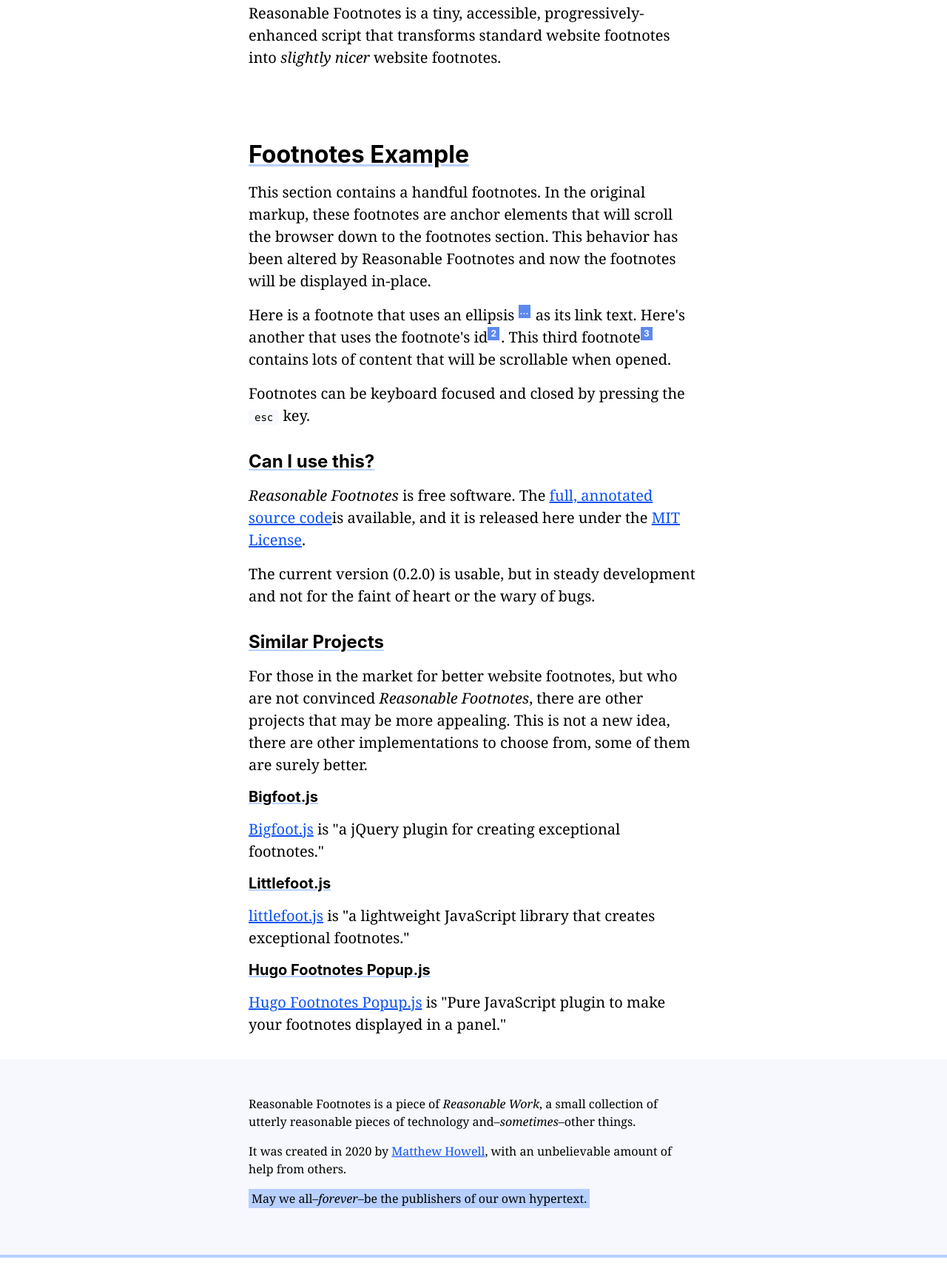
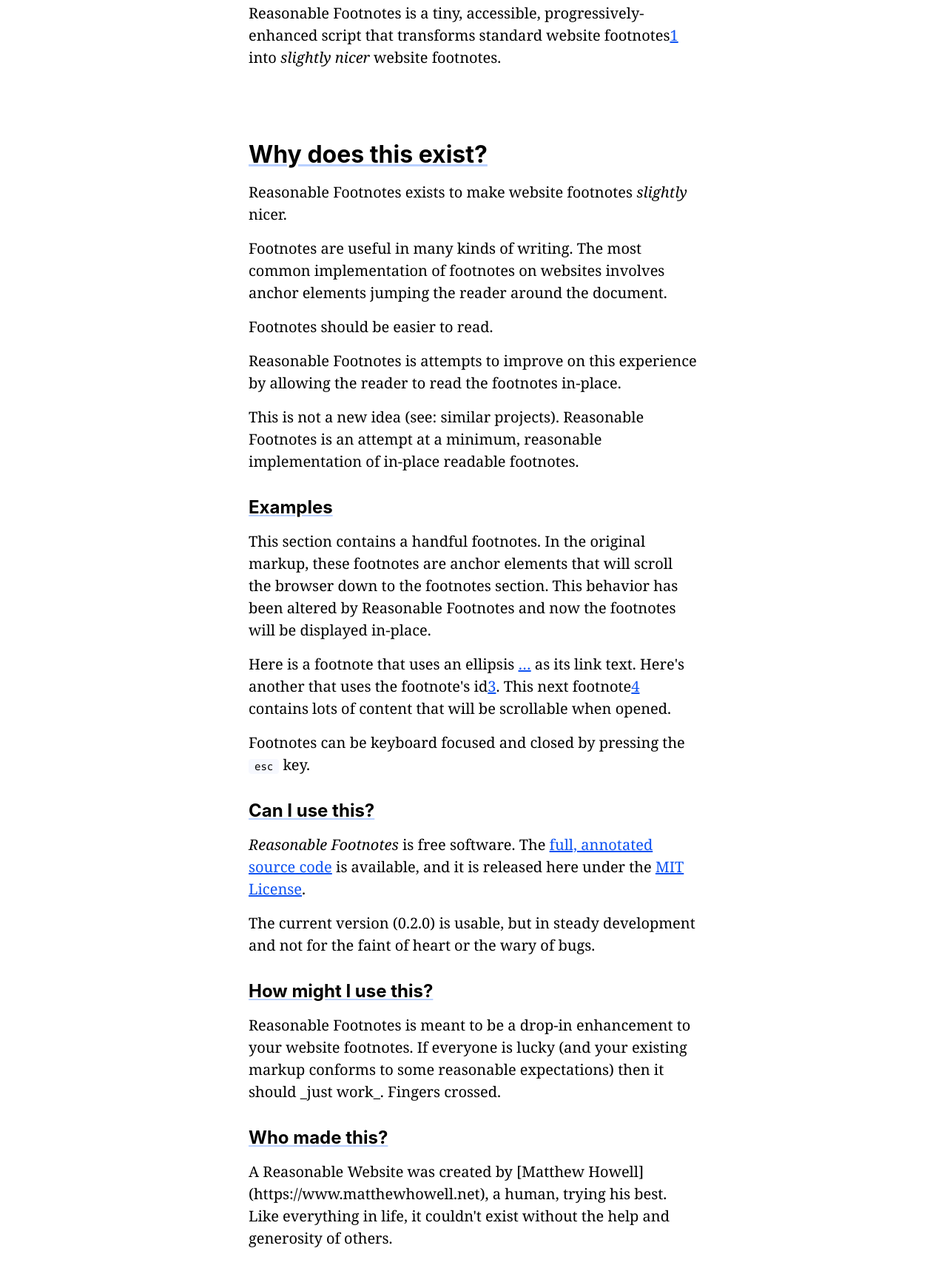
Before and after one commit to matthewhowell/reasonable-footnotes, a plain HTML site: page index.html in a window 1280 px wide. Shown: the part 137-1855 px from the top of the page at 74% size. Drawn offline with Linux system fonts and the light colour scheme.

Commit message:
Updated copy and fixed footnote location links

```diff
--- a/index.html
+++ b/index.html
@@ -27,18 +27,26 @@
 					<p>
 						Reasonable Footnotes is a tiny, accessible,
 						progressively-enhanced script that transforms standard
-						website footnotes into <em>slightly nicer</em> website
+						website footnotes<a id="footnote-location-1" href="#footnote-1" class="rfn-a">1</a> into <em>slightly nicer</em> website
 						footnotes.
 					</p>
 				</header>
 
 				<section>
-					<h2>Footnotes Example</h2>
+					<h2>Why does this exist?</h2>
+					<p>Reasonable Footnotes exists to make website footnotes <em>slightly</em> nicer.</p>
+					<p>Footnotes are useful in many kinds of writing. The most common implementation of footnotes on websites involves anchor elements jumping the reader around the document.</p>
+					<p>Footnotes should be easier to read.</p>
+					<p>Reasonable Footnotes is attempts to improve on this experience by allowing the reader to read the footnotes in-place.</p>
+					<p>This is not a new idea (see: similar projects). Reasonable Footnotes is an attempt at a minimum, reasonable implementation of in-place readable footnotes.</p>
+				</section>
+
+				<section>
+					<h3>Examples</h3>
 					<p>
 						This section contains a handful footnotes. In the original markup, these footnotes are anchor elements that will scroll the browser down to the footnotes section. This behavior has been altered by Reasonable Footnotes and now the footnotes will be displayed in-place.
 					</p>
-					<p>
-						Here is a footnote that uses an ellipsis <a href="#footnote-1" class="rfn-a">…</a> as its link text. Here's another that uses the footnote's id<a href="#footnote-2" class="rfn-a">2</a>. This third footnote<a href="#footnote-3" class="rfn-a">3</a> contains lots of content that will be scrollable when opened.
+					<p>Here is a footnote that uses an ellipsis <a id="footnote-location-2" href="#footnote-2" class="rfn-a">…</a> as its link text. Here's another that uses the footnote's id<a id="footnote-location-3" href="#footnote-3" class="rfn-a">3</a>. This next footnote<a id="footnote-location-4" href="#footnote-4" class="rfn-a">4</a> contains lots of content that will be scrollable when opened.
 					</p>
 					<p>Footnotes can be keyboard focused and closed by pressing the <kbd>esc</kbd> key.</p>
 				</section>
@@ -47,19 +55,21 @@
 					<h3>Can I use this?</h3>
 					<p>
 						<em>Reasonable Footnotes</em> is free software. The
-						<a
-							href="https://github.com/matthewhowell/reasonable-footnotes"
-							>full, annotated source code</a
-						>is available, and it is released here under the
-						<a href="https://choosealicense.com/licenses/mit/"
-							>MIT License</a
-						>.
+						<a href="https://github.com/matthewhowell/reasonable-footnotes">full, annotated source code</a> is available, and it is released here under the <a href="https://choosealicense.com/licenses/mit/">MIT License</a>.
 					</p>
 					<p>
-						The current version (0.2.0) is usable, but in steady
-						development and not for the faint of heart or the wary
-						of bugs.
+						The current version (0.2.0) is usable, but in steady development and not for the faint of heart or the wary of bugs.
 					</p>
+				</section>
+
+				<section>
+					<h3>How might I use this?</h3>
+					<p>Reasonable Footnotes is meant to be a drop-in enhancement to your website footnotes. If everyone is lucky (and your existing markup conforms to some reasonable expectations) then it should _just work_. Fingers crossed.</p>
+				</section>
+
+				<section>
+					<h3>Who made this?</h3>
+					<p>A Reasonable Website was created by [Matthew Howell](https://www.matthewhowell.net), a human, trying his best. Like everything in life, it couldn't exist without the help and generosity of others.</p>
 				</section>
 
 				<section>
@@ -80,21 +90,12 @@
 
 					<h4>Littlefoot.js</h4>
 					<p>
-						<a href="https://goblindegook.github.io/littlefoot/"
-							>littlefoot.js</a
-						>
-						is "a lightweight JavaScript library that creates
-						exceptional footnotes."
+						<a href="https://goblindegook.github.io/littlefoot/">littlefoot.js</a> is "a lightweigh JavaScript library that creates exceptional footnotes."
 					</p>
 
 					<h4>Hugo Footnotes Popup.js</h4>
 					<p>
-						<a
-							href="https://www.vojtech.net/posts/hugo-footnotes-popup/"
-							>Hugo Footnotes Popup.js</a
-						>
-						is "Pure JavaScript plugin to make your footnotes
-						displayed in a panel."
+						<a href="https://www.vojtech.net/posts/hugo-footnotes-popup/">Hugo Footnotes Popup.js</a> is "Pure JavaScript plugin to make your footnotes displayed in a panel."
 					</p>
 				</section>
 
@@ -102,20 +103,29 @@
 					<h4>Footnotes</h4>
 
 					<dl>
-						<dt id="footnote-1">
-							1 <a href="#footnote-location-1">↑</a>
-						</dt>
+						<dt id="footnote-1">1</dt>
 						<dd id="footnote-content-1">
-							The footnote buttons are able to be focused and clicked with keyboard. The footnotes remains selectable text. And can include <strong>markup</strong> as needed.
+							Like this one.
+							<a href="#footnote-location-1">↩︎︎</a>
 						</dd>
 
 						<dt id="footnote-2">2</dt>
 						<dd id="footnote-content-2">
-							Reasonable Footnotes is about 4KB of zero-dependency JavaScript.
+							The footnote buttons are able to be focused and clicked with keyboard. The footnotes remains selectable text. And can include <strong>markup</strong> as needed.
+							<a href="#footnote-location-2">↩︎︎</a>
 						</dd>
 
 						<dt id="footnote-3">3</dt>
-						<dd id="footnote-content-3">Longer footnotes will expand the footnote container vertically, but will not scroll.</dd>
+						<dd id="footnote-content-3">
+							Reasonable Footnotes is about 4KB of zero-dependency JavaScript.
+							<a href="#footnote-location-3">↩︎︎</a>
+						</dd>
+
+						<dt id="footnote-4">4</dt>
+						<dd id="footnote-content-4">
+							Longer footnotes will expand the footnote container vertically, but will not scroll.
+							<a href="#footnote-location-4">↩︎︎</a>
+						</dd>
 					</dl>
 				</footer>
 			</article>
@@ -156,12 +166,12 @@
 			// initialize reasonable footnote
 			// documentation for available config values can be found
 			// https://matthewhowell.github.io/reasonable-footnotes/
-			reasonable_footnotes.init({
-				debug: true,
-				display: 'top',
-				showFootnoteLabel: false,
-				footnoteLinkText: 'original',
-			});
+			// reasonable_footnotes.init({
+			// 	debug: true,
+			// 	display: 'top',
+			// 	showFootnoteLabel: false,
+			// 	footnoteLinkText: 'original',
+			// });
 		</script>
 	</body>
 </html>
```
